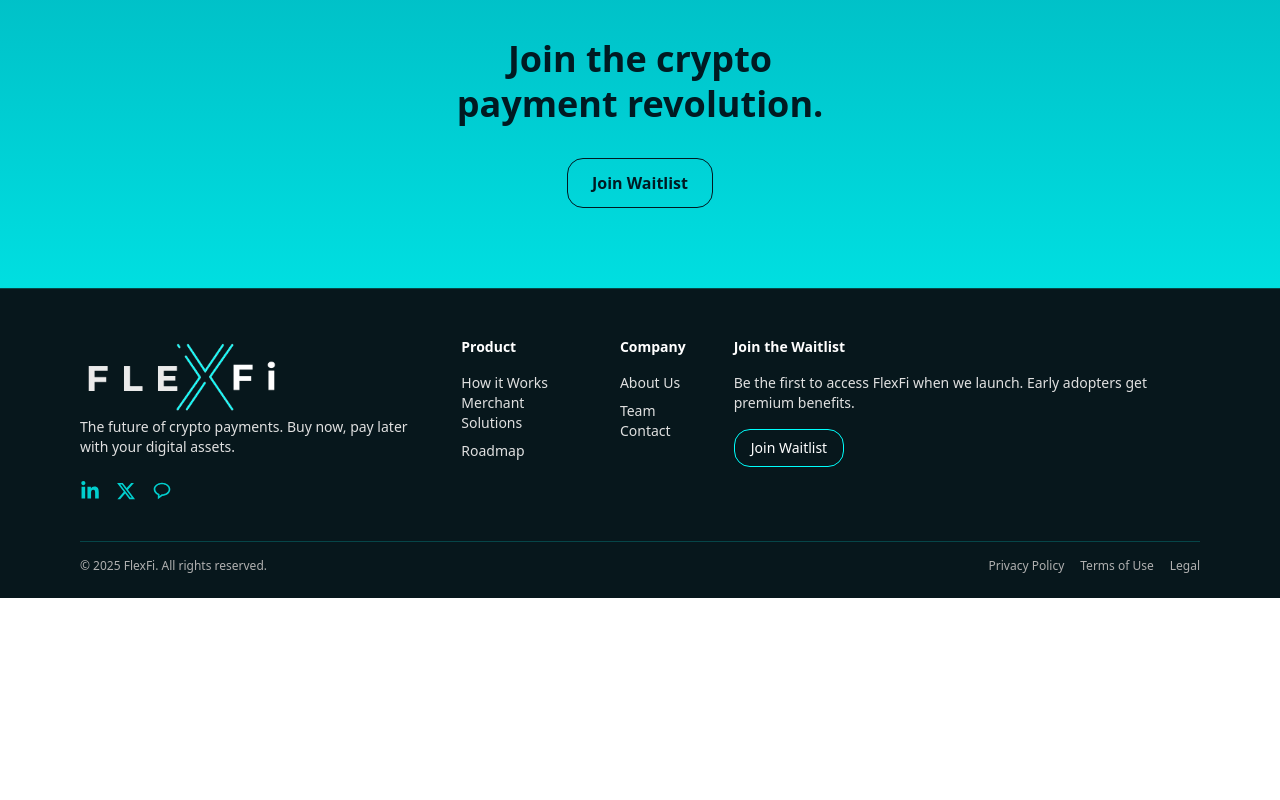
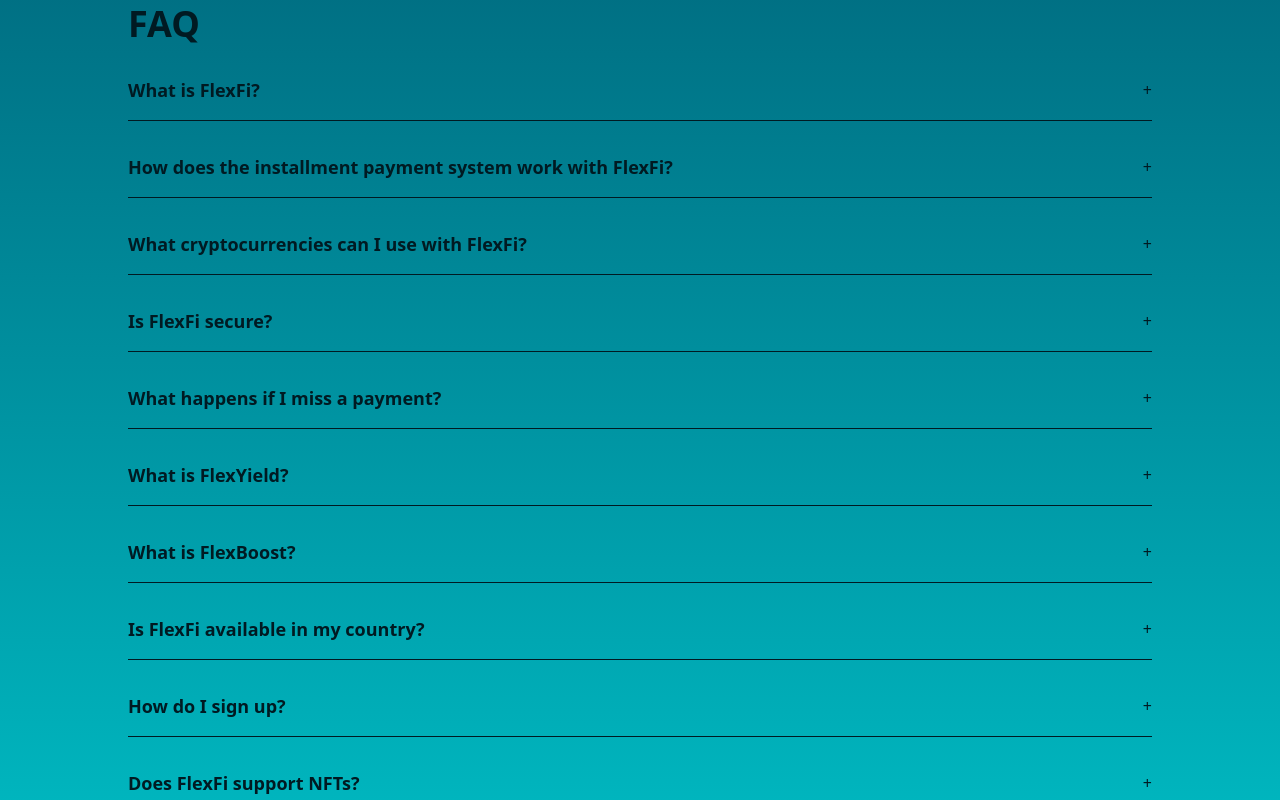
Before and after one commit to MickaelSanches/flexfi-front, a React (Vite) app: page / in a window 1280 px wide. Shown: the part 5140-5940 px from the top of the page. Before the commit the page ends 5738 px from the top, so only its background shows below. Built offline with nearby package versions, Linux system fonts and the light colour scheme.

Commit message:
Creation of the FAQ component and integration into the Home and HowItWorks pages. FAQ written to be user-friendly and SEO-oriented.

```diff
--- a/package.json
+++ b/package.json
@@ -18,10 +18,12 @@
     "react-dom": "^19.0.0",
     "react-icons": "^5.5.0",
     "react-router-dom": "^7.5.2",
-    "swiper": "^11.2.6"
+    "swiper": "^11.2.6",
+    "zustand": "^5.0.3"
   },
   "devDependencies": {
     "@eslint/js": "^9.22.0",
+    "@types/node": "^22.15.3",
     "@types/react": "^19.0.10",
     "@types/react-dom": "^19.0.4",
     "@vitejs/plugin-react": "^4.3.4",
--- /dev/null
+++ b/src/components/FAQFlexFi.tsx
@@ -0,0 +1,149 @@
+import { usePageStore } from "@/store/usePageStore";
+import { useEffect, useRef, useState } from "react";
+
+interface FAQItem {
+  question: string;
+  answer: string;
+}
+
+const FAQFlexFi = () => {
+  const [open, setOpen] = useState<number | null>(null);
+
+  const toggle = (index: number) => {
+    setOpen(open === index ? null : index);
+  };
+
+  usePageStore.getState().setIsShopper(true);
+
+
+  const [isVisible, setIsVisible] = useState(false);
+  const sectionRef = useRef(null);
+
+  useEffect(() => {
+    const observer = new IntersectionObserver(
+      (entries) => {
+        entries.forEach((entry) => {
+          if (entry.isIntersecting) {
+            setIsVisible(true);
+          }
+        });
+      },
+      { threshold: 0.1 }
+    );
+
+    const currentSection = sectionRef.current;
+    if (currentSection) {
+      observer.observe(currentSection);
+    }
+
+    return () => {
+      if (currentSection) {
+        observer.unobserve(currentSection);
+      }
+    };
+  }, []);
+
+  const faqs: FAQItem[] = [
+    {
+      question: "What is FlexFi?",
+      answer:
+        "FlexFi is a crypto-native Buy Now Pay Later (BNPL) solution built on the Solana blockchain. Through an innovative crypto card, you can buy now and pay later — with no debt, no bank, and using your crypto assets. FlexFi is the first real-world application of the NeoFi Protocol: programmable, sovereign, and universal.",
+    },
+    {
+      question: "How does the installment payment system work with FlexFi?",
+      answer:
+        "Once your KYC is verified and your FlexFi wallet is activated, you deposit stablecoins (like USDC). These funds are used as collateral to unlock the Buy Now, Pay Later (BNPL) feature. You make your purchase immediately using your crypto-native card, and the installments are automatically deducted monthly.",
+    },
+    {
+      question: "What cryptocurrencies can I use with FlexFi?",
+      answer:
+        "FlexFi supports secure and stable cryptocurrencies: USDC, USDT, PYUSD, SOL, and BTC. Only verified tokens are accepted, with a strong focus on stablecoins to ensure price stability and transaction reliability.",
+    },
+    {
+      question: "Is FlexFi secure?",
+      answer:
+        "Yes. All operations are managed by smart contracts on Solana, with KYC/AML verification, isolated key storage, and tamper-proof logs. No intermediaries. No toxic debt. Just transparent, programmable rules that protect users.",
+    },
+    {
+      question: "What happens if I miss a payment?",
+      answer:
+        "You’ll receive an instant alert. You have 10 days to resolve the issue. If not resolved, the owed amount is deducted from your collateral (no extra fees). Your FlexFi Score will decrease, and access to BNPL is suspended if you fall below 50/100.",
+    },
+    {
+      question: "What is FlexYield?",
+      answer:
+        "FlexYield is our smart reward system. Each payment you make triggers a reward that is reinvested in yield-generating products (staking, real-world assets, DeFi). You earn passively just by using your card.",
+    },
+    {
+      question: "What is FlexBoost?",
+      answer:
+        "FlexBoost is a merchant feature that lets businesses activate 0% BNPL campaigns, showcased inside the FlexFi app. This attracts crypto-ready users, boosts conversion rates, and improves cash flow. It requires no complex integration.",
+    },
+    {
+      question: "Is FlexFi available in my country?",
+      answer:
+        "FlexFi is initially launching in Latin America (El Salvador, Brazil, Argentina, Colombia) with expansion planned across Asia, Africa, the Middle East, and North America. Sign up to be notified when FlexFi goes live in your region.",
+    },
+    {
+      question: "How do I sign up?",
+      answer:
+        "Create your account via email or Google/Apple/X. Complete KYC verification. Generate your crypto-native wallet. Choose your card. Deposit collateral and start using FlexFi.",
+    },
+    {
+      question: "Does FlexFi support NFTs?",
+      answer:
+        "Yes! NFT Utilities let you personalize your card, unlock exclusive perks, or temporarily enhance your payment conditions. It’s a unique Web3 feature, user-friendly and full of value-added benefits.",
+    },
+    {
+      question: "Why choose FlexFi over traditional BNPL?",
+      answer:
+        "Because: There’s no debt: everything is collateralized. Fees are transparent and capped. You control your funds at all times. You’re rewarded with every payment. You’re building a real Web3 financial reputation.",
+    },
+  ];
+
+  return (
+    <section ref={sectionRef} id="faq-section" className="py-12">
+      <div className="container mx-auto px-4 md:px-32">
+        <h2
+          className={`font-display text-4xl font-extrabold text-[#001A22] mb-4 ${
+            isVisible
+              ? "motion-preset-slide-right motion-delay-[400ms]"
+              : "opacity-0 translate-y-10"
+          }`}
+        >
+          FAQ
+        </h2>
+        <div
+          className={`space-y-4  ${
+            isVisible
+              ? "motion-preset-slide-right motion-delay-[500ms]"
+              : "opacity-0 translate-y-10"
+          }`}
+        >
+          {faqs.map((faq, index) => (
+            <div
+              key={index}
+              className="border-b border-[#001A22] py-4 cursor-pointer"
+              onClick={() => toggle(index)}
+            >
+              <div className="flex justify-between items-center">
+                <h3 className="text-lg font-semibold text-[#001A22] font-display">
+                  {faq.question}
+                </h3>
+                <span className="text-[#001A22]">
+                  {open === index ? "-" : "+"}
+                </span>
+              </div>
+              {open === index && (
+                <p className="mt-4 text-[#001A22] text-base sm:text-xl whitespace-pre-line">
+                  {faq.answer}
+                </p>
+              )}
+            </div>
+          ))}
+        </div>
+      </div>
+    </section>
+  );
+};
+export default FAQFlexFi;
--- /dev/null
+++ b/src/store/usePageStore.ts
@@ -0,0 +1,11 @@
+import { create } from "zustand";
+
+interface PageState {
+  isShopper: boolean;
+  setIsShopper: (value: boolean) => void;
+}
+
+export const usePageStore = create<PageState>((set) => ({
+  isShopper: false,
+  setIsShopper: (value: boolean) => set({ isShopper: value }),
+}));
--- a/src/views/Home.tsx
+++ b/src/views/Home.tsx
@@ -6,6 +6,7 @@
 import ReadyToChange from "../components/ReadyToChange";
 import Roadmap from "../components/Roadmap";
 import SystemFixSection from "../components/SystemFixSection";
+import FAQFlexFi from "../components/FAQFlexFi";
 
 const Home = () => {
   return (
@@ -24,6 +25,7 @@
         </div>
         <Roadmap />
         <ReadyToChange />
+        <FAQFlexFi />
         <HeroCTA />
       </div>
     </main>
--- a/src/views/HowItWorks.tsx
+++ b/src/views/HowItWorks.tsx
@@ -1,4 +1,5 @@
 import HowItWorks from "../components/HowItWorksSection";
+import FAQFlexFi from "../components/FAQFlexFi";
 
 const HowItWorksPage = () => {
   return (
@@ -14,6 +15,7 @@
         {/* How It Works Section */}
         <section>
           <HowItWorks />
+          <FAQFlexFi />
         </section>
 
       </div>
--- a/vite.config.ts
+++ b/vite.config.ts
@@ -1,8 +1,14 @@
 import { defineConfig } from "vite";
 import react from "@vitejs/plugin-react";
 import tailwindcss from "@tailwindcss/vite";
+import path from "path";
 
 // https://vite.dev/config/
 export default defineConfig({
   plugins: [react(), tailwindcss()],
+  resolve: {
+    alias: {
+      "@": path.resolve(__dirname, "src")
+    }
+  }
 });
```
Also changed, not shown: 1 other file (tests, documents, lock files or other folders).
